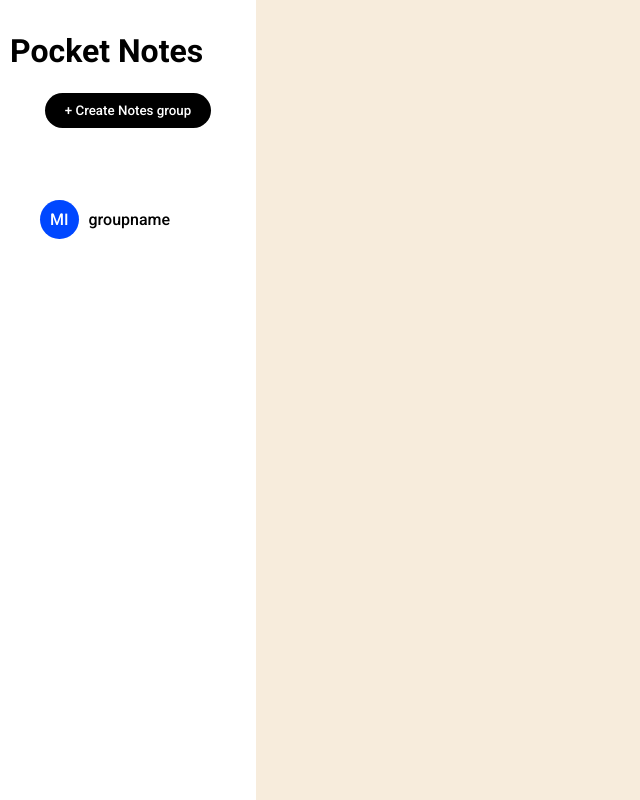
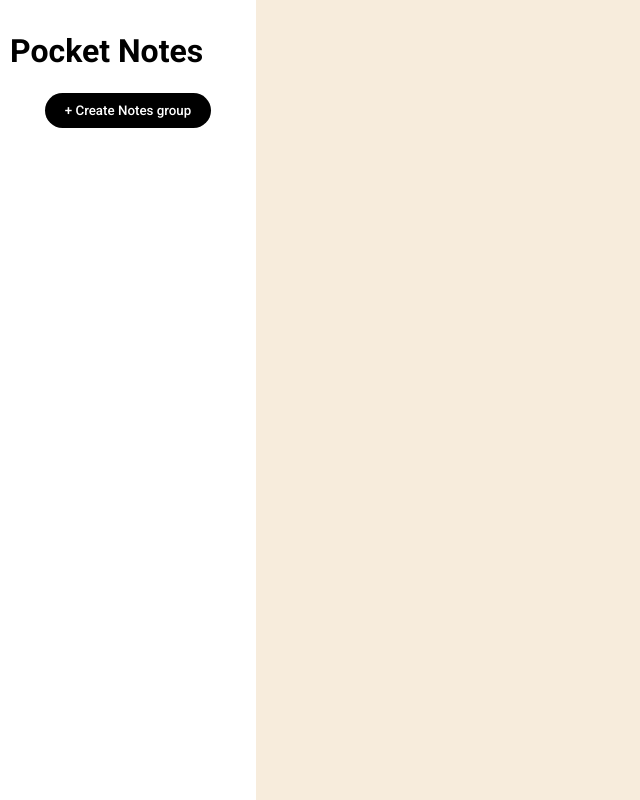
Before and after one commit to jaswindersingh97/Module-Test2-Notes-app, a React (Vite) app in the folder NotesApp/: page / in a window 1280 px wide. Shown: the whole page, without its empty margins (0-640 px from the left). Built offline with nearby package versions, Linux system fonts and the light colour scheme.

Commit message:
Left almost complete

```diff
--- a/NotesApp/src/components/Left.jsx
+++ b/NotesApp/src/components/Left.jsx
@@ -1,7 +1,8 @@
-import React, { useEffect } from 'react'
+import React from 'react';
 import Styles from './Left.module.css';
 function Left() {
   let notes = JSON.parse(localStorage.getItem("notes")) || [];
+  // console.log(notes);
   return (
     <div className={Styles.container}>
       <div className={Styles.top}>
@@ -14,16 +15,16 @@ function Left() {
         </div>
 
         <div className={Styles.down}>
-          <div className={Styles.NotesGroup}>
-          {notes.map((item,index)=>{
-            console.log(index,item.color,item.initials,item.groupName)
-            {<span className={Styles.NotesIcon}>MI</span>}
-
+          {
+            notes.map((item,index)=>{
+            return(
+              <div className={Styles.NotesGroup} key={index}>
+              <span className={Styles.NotesIcon} style={{background:item.color}}>{item.initials}</span>
+              <div className={Styles.NotesName}>{item.groupName}</div>
+            </div>
+            )
+          })
           }
-          )}
-          <span className={Styles.NotesIcon}>MI</span>
-          <div className={Styles.NotesName}>groupname</div>
-          </div>
 
         </div>
     </div>
```
